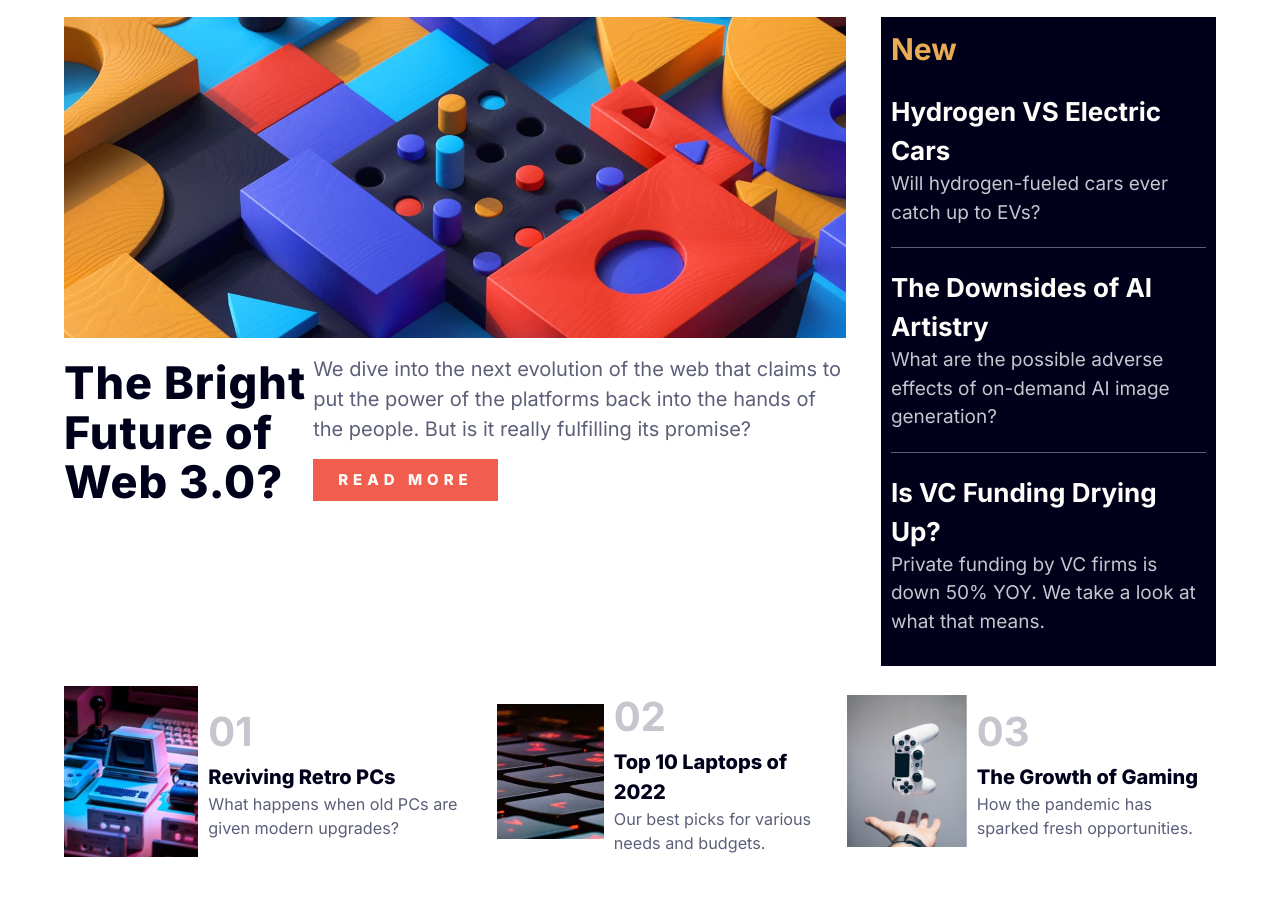
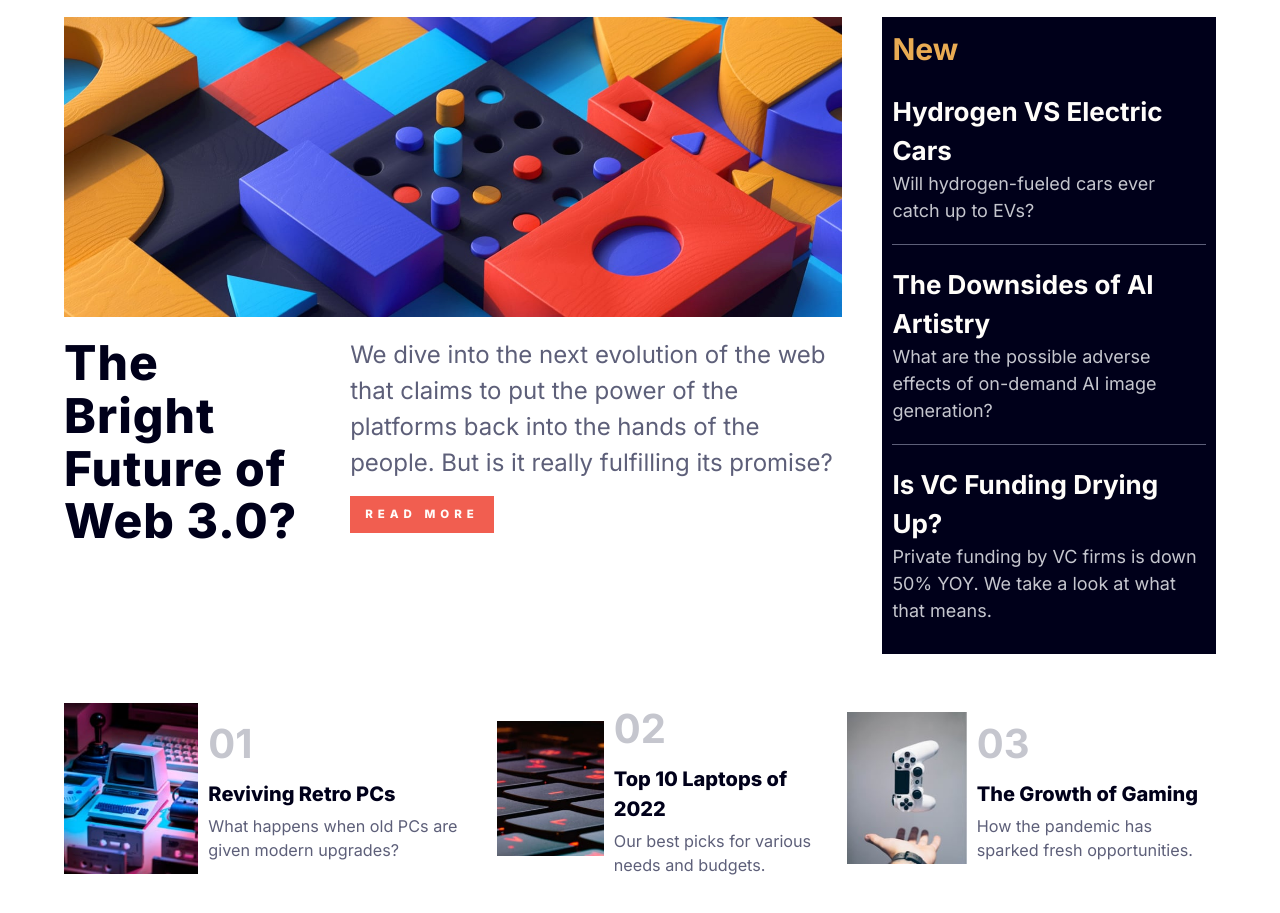
Before and after one commit to Ganesh-G0/NewsHomepage, a plain HTML site: page index.html in a window 1280 px wide. Shown: the part 83-996 px from the top of the page. Drawn offline with nearby package versions, Linux system fonts and the light colour scheme.

Commit message:
Update styles.css

```diff
--- a/styles.css
+++ b/styles.css
@@ -28,17 +28,22 @@ body {
   justify-content: center;
 }
 /* Make images easier to work with */
-img, picture {
+img,
+picture {
   max-width: 100%;
   display: block;
 }
-.d-none { display: none; }
+.d-none {
+  display: none;
+}
 /* ----------------------------------------------------------------------------Navigation */
 header {
   width: 90%;
   margin: auto;
 }
-.desktop-nav { display: none; }
+.desktop-nav {
+  display: none;
+}
 .mobile-nav {
   display: flex;
   justify-content: space-between;
@@ -52,7 +57,7 @@ header {
 .toggle-btn {
   height: 100%;
   position: absolute;
-  top: .1rem;
+  top: 0.1rem;
   right: 1rem;
   border: 0;
   z-index: 2;
@@ -88,13 +93,13 @@ header {
 a {
   text-decoration: none;
 }
-@media (hover:hover) {
+@media (hover: hover) {
   a:hover {
     cursor: pointer;
     color: var(--soft-red);
   }
 }
-@media (hover:none) {
+@media (hover: none) {
   a:active {
     cursor: pointer;
     color: var(--soft-red);
@@ -109,18 +114,20 @@ main {
   gap: clamp(1.5rem, 5vw, 3.5rem);
 }
 /* ----------------------------------home */
-.desktop-img { display: none; }
+.desktop-img {
+  display: none;
+}
 .hero-text h1 {
   margin: 2rem auto;
-  font-size: 4rem;
+  font-size: 3rem;
   font-weight: 900;
   line-height: 1.1;
-  letter-spacing: .1rem;
+  letter-spacing: 0.1rem;
   color: var(--very-dark-blue);
 }
 .hero-text p {
   font-weight: 500;
-  font-size: 1.5rem;
+  font-size: 1.15rem;
   color: var(--dark-grayish-blue);
 }
 .hero-text div {
@@ -133,21 +140,21 @@ main {
 }
 .readMore-btn {
   font-weight: 900;
-  font-size: 1.5rem;
-  letter-spacing: .5rem;
+  font-size: 1.15rem;
+  letter-spacing: 0.5rem;
   text-transform: uppercase;
   color: var(--off-white);
   background-color: var(--soft-red);
   text-decoration: none;
-  padding: 1rem 2.5rem;
+  padding: 1rem 1.5rem;
 }
-@media (hover:hover) {
+@media (hover: hover) {
   .readMore-btn:hover {
     color: var(--off-white);
     background-color: var(--very-dark-blue);
   }
 }
-@media (hover:none) {
+@media (hover: none) {
   .readMore-btn:active {
     color: var(--off-white);
     background-color: var(--very-dark-blue);
@@ -174,81 +181,92 @@ main {
   border: none;
 }
 .new > div > h1 > a {
-  font-size: 2rem;
+  font-size: 1.6rem;
   color: var(--off-white);
 }
-@media (hover:hover) {
+@media (hover: hover) {
   .new > div > h1 > a:hover {
     color: var(--soft-orange);
   }
 }
-@media (hover:none) {
+@media (hover: none) {
   .new > div > h1 > a:active {
     color: var(--soft-orange);
   }
 }
 .new > div > p {
-  font-size: 1.6rem;
+  font-size: 1.2rem;
   color: var(--grayish-blue);
 }
 /* ----------------------------------trending */
 .trending {
   gap: 2rem;
   display: flex;
-  margin: 2rem auto;
+  flex-direction: column;
   margin-bottom: 5rem;
-  flex-direction: column;
 }
 .grid {
+  gap: 1rem;
   display: grid;
   align-items: center;
   grid-template-areas: "img txt";
   grid-template-columns: 1fr 2fr;
-  gap: 1rem;
 }
-.grid-item-img { grid-area: img; max-width: 15rem; }
-.grid-item-text { grid-area: txt; }
+.grid-item-img {
+  grid-area: img;
+  max-width: 15rem;
+}
+.grid-item-text {
+  grid-area: txt;
+}
 .grid-item-text > h1 {
-  font-size: 4.5rem;
+  font-size: 3rem;
   font-weight: 600;
   color: var(--grayish-blue);
 }
 .grid-item-text > p > a {
-  font-size: 1.8rem;
+  font-size: 1.3rem;
   font-weight: 900;
   color: var(--very-dark-blue);
 }
-@media (hover:hover) {
+@media (hover: hover) {
   .grid-item-text > p > a:hover {
     color: var(--soft-red);
   }
 }
-@media (hover:none) {
+@media (hover: none) {
   .grid-item-text > p > a:active {
     color: var(--soft-red);
   }
 }
+.grid-item-text {
+  height: 100%;
+  display: flex;
+  gap: .5rem;
+  flex-direction: column;
+  justify-content: center;
+}
 .grid-item-text > p {
-  font-size: 1.4rem;
+  font-size: 1.2rem;
   color: var(--dark-grayish-blue);
 }
-@media (min-width: 440px ) {
-  .grid-item-text > h1 {
-    font-size: 4.5rem;
+@media (min-width: 380px) {
+  .grid-item-text > h1 { font-size: calc(3.2rem + .51dvw); }
+  .grid-item-text > p > a { font-size: calc(1.8rem + .51dvw); }
+  .grid-item-text > p { font-size: calc(1.2rem + .51dvw); }
+}
+@media (min-width: 768px) {
+  .mobile-img {
+    display: none;
   }
-  .grid-item-text > p > a {
-    font-size: 2.5rem;
-  }
-  .grid-item-text > p {
-    font-size: 2rem;
+  .desktop-img {
+    display: block;
   }
 }
-@media (min-width: 768px) {
-  .mobile-img { display: none; }
-  .desktop-img { display: block; }
-}
 @media (min-width: 1024px) {
-  .mobile-nav {display: none;}
+  .mobile-nav {
+    display: none;
+  }
   .desktop-nav {
     display: flex;
     align-items: center;
@@ -268,50 +286,73 @@ main {
     text-transform: capitalize;
     color: var(--dark-grayish-blue);
   }
-  @media (hover:hover) {
+  @media (hover: hover) {
     .nav-links li a:hover {
       color: var(--soft-red);
     }
   }
-  @media (hover:none) {
+  @media (hover: none) {
     .nav-links li a:active {
       color: var(--soft-red);
     }
   }
   body {
+    margin: 0 auto;
     max-width: 1400px;
-    margin: 0 auto;
     align-items: center;
   }
-  header { margin-top: 4rem; }
+  header {
+    margin-top: 4rem;
+  }
   main {
+    column-gap: 4rem;
     row-gap: 0;
     margin-bottom: 4rem;
-    grid-template-columns: 1.4fr .6fr;
+    grid-template-columns: 1.4fr 0.6fr;
+    grid-template-rows: 1fr .5fr;
     grid-template-areas:
-    "home new"
-    "trending trending"
-    ;
+      "home new"
+      "trending trending";
   }
   .home {
     grid-area: home;
   }
+  .desktop-img {
+    width: 100%;
+    height: 100%;
+    max-height: 30rem;
+  }
   .hero-text {
-    display: flex;
+    display: grid;
     grid-area: txt;
-    align-items: center;
+    grid-template-columns: .5fr 1fr;
+    grid-template-areas: "h1 p";
+    gap: 4rem;
+    margin: 2rem auto;
+    align-items: start;
+    justify-content: start;
   }
-  .hero-text > h1 { font-size: 4.5rem;}
-  .hero-text > div > p { font-size: 2rem;}
+  .hero-text > h1 {
+    margin: 0;
+    grid-area: h1;
+    font-size: 4.8rem;
+  }
+  .hero-text > div {
+    grid-area: p;
+  }
+  .hero-text > div > p {
+    font-size: 2.4rem;
+  }
   .new {
+    margin: 0;
     grid-area: new;
-    margin: 0;
+    height: fit-content;
   }
   .new > div > h1 > a {
     font-size: 2.6rem;
   }
   .new > div > p {
-    font-size: 1.9rem;
+    font-size: 1.8rem;
   }
   .trending {
     flex-direction: row;
```
